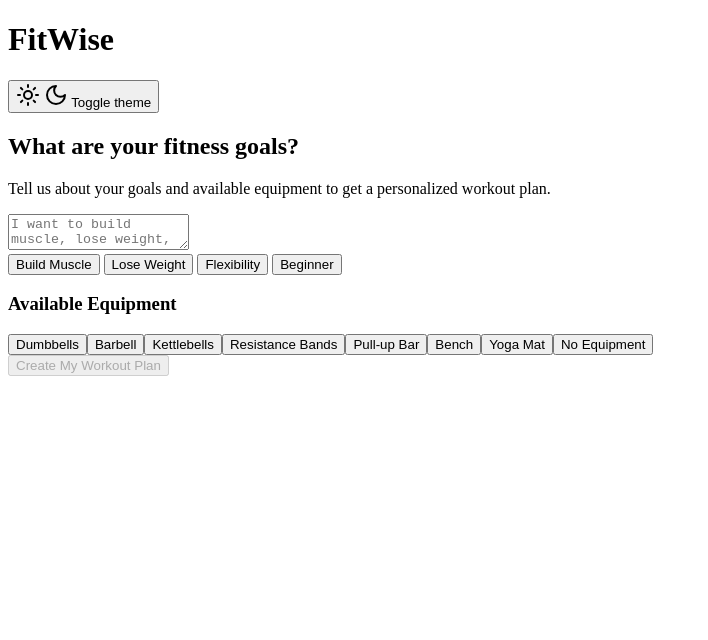
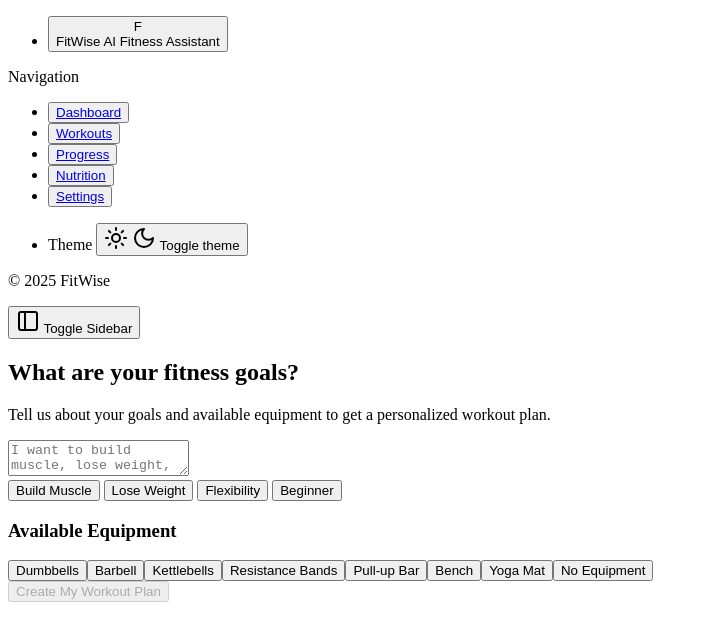
Before and after one commit to WhyAsh5114/fit-wise, a SvelteKit app: page /dashboard in a window 1280 px wide. Shown: the top 640 px of the page, without its empty margins (0-708 px from the left). Built offline with nearby package versions, Linux system fonts and the light colour scheme.

Commit message:
ui: sidebar

```diff
--- a/src/routes/(app)/dashboard/+page.svelte
+++ b/src/routes/(app)/dashboard/+page.svelte
@@ -2,6 +2,22 @@
 	import { Button } from '$lib/components/ui/button';
 	import { Textarea } from '$lib/components/ui/textarea';
 	import { Badge } from '$lib/components/ui/badge';
+	import {
+		Sidebar,
+		SidebarContent,
+		SidebarFooter,
+		SidebarGroup,
+		SidebarGroupContent,
+		SidebarGroupLabel,
+		SidebarHeader,
+		SidebarInset,
+		SidebarMenu,
+		SidebarMenuButton,
+		SidebarMenuItem,
+		SidebarProvider,
+		SidebarSeparator,
+		SidebarTrigger
+	} from '$lib/components/ui/sidebar';
 	import ModeToggle from '$lib/components/mode-toggle.svelte';
 
 	let workoutGoals = '';
@@ -16,6 +32,14 @@
 		'Bench',
 		'Yoga Mat',
 		'No Equipment'
+	];
+
+	const navItems = [
+		{ name: 'Dashboard', href: '/dashboard', active: true },
+		{ name: 'Workouts', href: '/workouts', active: false },
+		{ name: 'Progress', href: '/progress', active: false },
+		{ name: 'Nutrition', href: '/nutrition', active: false },
+		{ name: 'Settings', href: '/settings', active: false }
 	];
 
 	function toggleEquipment(equipment: string) {
@@ -38,19 +62,68 @@
 	}
 </script>
 
-<div class="min-h-screen bg-background">
-	<!-- Header -->
-	<header class="border-b bg-background/95 backdrop-blur supports-[backdrop-filter]:bg-background/60">
-		<div class="container flex h-16 items-center justify-between">
-			<div class="flex items-center space-x-2">
-				<h1 class="text-xl font-semibold">FitWise</h1>
+<SidebarProvider>
+	<Sidebar>
+		<SidebarHeader>
+			<SidebarMenu>
+				<SidebarMenuItem>
+					<SidebarMenuButton size="lg">
+						<div class="flex aspect-square size-8 items-center justify-center rounded-lg bg-primary text-primary-foreground">
+							<span class="font-bold">F</span>
 						</div>
+						<div class="grid flex-1 text-left text-sm leading-tight">
+							<span class="truncate font-semibold">FitWise</span>
+							<span class="truncate text-xs">AI Fitness Assistant</span>
+						</div>
+					</SidebarMenuButton>
+				</SidebarMenuItem>
+			</SidebarMenu>
+		</SidebarHeader>
+
+		<SidebarContent>
+			<SidebarGroup>
+				<SidebarGroupLabel>Navigation</SidebarGroupLabel>
+				<SidebarGroupContent>
+					<SidebarMenu>
+						{#each navItems as item (item.name)}
+							<SidebarMenuItem>
+								<SidebarMenuButton isActive={item.active}>
+									<a href={item.href} class="flex items-center w-full">
+										<span>{item.name}</span>
+									</a>
+								</SidebarMenuButton>
+							</SidebarMenuItem>
+						{/each}
+					</SidebarMenu>
+				</SidebarGroupContent>
+			</SidebarGroup>
+		</SidebarContent>
+
+		<SidebarFooter>
+			<SidebarMenu>
+				<SidebarMenuItem>
+					<div class="flex items-center justify-between px-2 py-1">
+						<span class="text-sm text-muted-foreground">Theme</span>
 						<ModeToggle />
+					</div>
+				</SidebarMenuItem>
+			</SidebarMenu>
+			<SidebarSeparator />
+			<div class="px-2 py-1 text-xs text-muted-foreground">
+				<p>© 2025 FitWise</p>
+			</div>
+		</SidebarFooter>
+	</Sidebar>
+
+	<SidebarInset>
+		<header class="flex h-16 shrink-0 items-center gap-2 border-b px-4">
+			<SidebarTrigger class="-ml-1" />
+			<div class="ml-auto">
+				<!-- Additional header content can go here -->
 			</div>
 		</header>
 
-	<!-- Main Content -->
-	<main class="container py-8">
+		<div class="flex flex-1 flex-col gap-4 p-4">
 			<div class="mx-auto max-w-2xl space-y-8">
 				<!-- Title Section -->
 			<div class="text-center space-y-2">
@@ -139,5 +212,6 @@
 				</Button>
 			</div>
 		</div>
-	</main>
 		</div>
+	</SidebarInset>
+</SidebarProvider>
```
Lines whose indentation alone changed are shown as unchanged.
